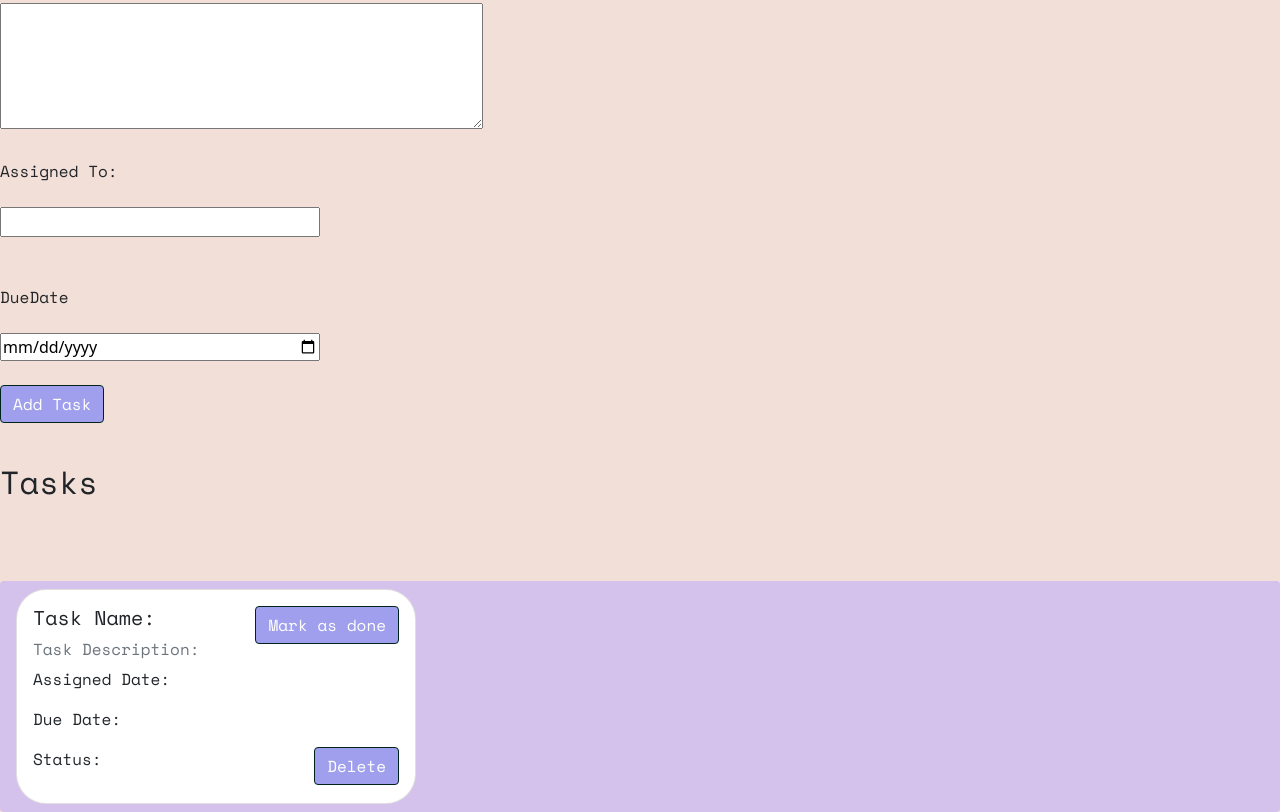
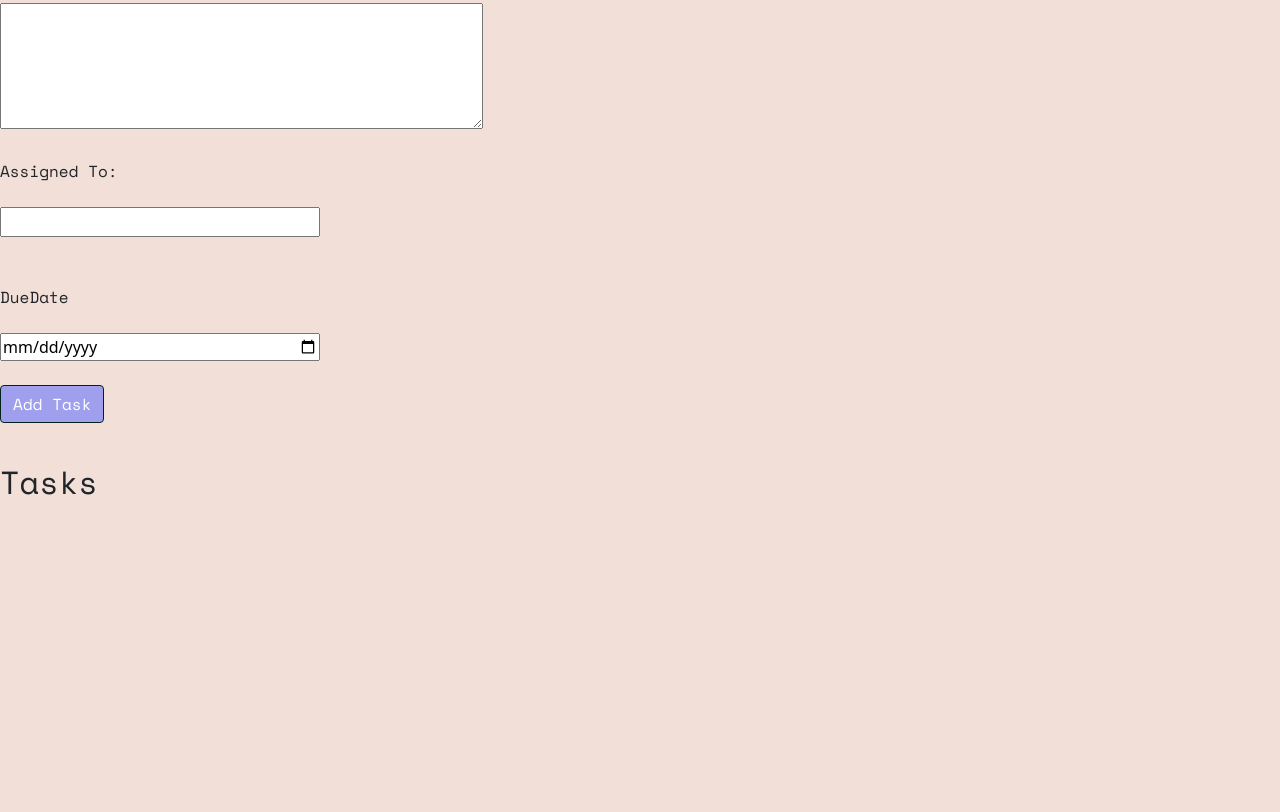
Before and after one commit to MartinRenteria/Todo-Task-List-, a plain HTML site: page index.html in a window 1280 px wide. Shown: the part 317-1129 px from the top of the page. After the commit the page ends 898 px from the top, so only its background shows below. Drawn offline with nearby package versions, Linux system fonts and the light colour scheme.

Commit message:
Fixing task append and deleting task functionality

```diff
--- a/index.html
+++ b/index.html
@@ -47,27 +47,8 @@
 <br>
 
 <br>
-<div id="appear" class="font">
+<div class="font">
     <ul id="taskList" class="list-group">
-        <li id="taskCard" class="list-group-item ">
-            <div class="card" style="width: 18rem;">
-                <div class="card-body">
-                    <div class="alignment">
-                  <h5 class="card-title" id="title">Task Name: </h5>
-                  <button type="button" class="btn btn-secondary btn">Mark as done</button>
-                </div>
-                  <h6 class="card-subtitle mb-2 text-muted">Task Description: </h6>
-                  <p class="card-text">Assigned Date: </p>
-                  <p class="card-text">Due Date: </p>
-                  <div class="alignment">
-                  <p class="card-text">Status: </p>
-                  <div class="move">
-                  <button class="btn btn-primary">Delete</button>
-                </div>
-                </div>
-                </div>
-              </div>
-        </li>
       </ul>
     </div>
       <script src="./js/taskManager.js"></script>
--- a/js/index.js
+++ b/js/index.js
@@ -80,7 +80,6 @@ taskList.addEventListener("click", (event) => {
 
 	if (event.target.classList.contains("delete-button")) {
 		let parentTask = event.target.parentNode.parentNode.parentNode.parentNode.parentNode;
-		console.log(parentTask)
 		let taskId = parseInt(parentTask.getAttribute("data-task-id"));
 		tasks.deleteTask(taskId)
 		tasks.save()
--- a/js/taskManager.js
+++ b/js/taskManager.js
@@ -11,7 +11,7 @@ const createTaskHtml = (name, description, assignedTo, dueDate, status, id) => {
 		    <h5 class="card-title" id="title">Task Name: ${name}</h5>
 			<button type="button" class="btn btn-secondary btn done-button ${doneButtonVisibility}">Mark as done</button>
 			</div>
-		  <h6 class="card-subtitle mb-2 text-muted">Task Description: ${description}</h6>
+		  <h6 class="card-text">Task Description: ${description}</h6>
 		  <p class="card-text">Assigned Date: ${assignedTo}</p>
 		  <p class="card-text">Due Date: ${dueDate}</p>
 		  <div class="alignment">
@@ -56,7 +56,7 @@ class TaskManager {
 			const taskHtml = createTaskHtml(task.name, task.description, task.assignedTo, task.dueDate, task.status, task.id);
 			taskHtmlList.push(taskHtml);
 			const tasksHtml = taskHtmlList.join(""); // join("/n")
-			document.getElementById("taskCard").innerHTML = tasksHtml;
+			document.getElementById("taskList").innerHTML = tasksHtml;
 		}
 	}
 
@@ -105,6 +105,7 @@ class TaskManager {
 			}
 		}
 		this._tasks = newTasks;
+		document.getElementById('taskList').innerHTML = '';
 	}
 
 }
```
